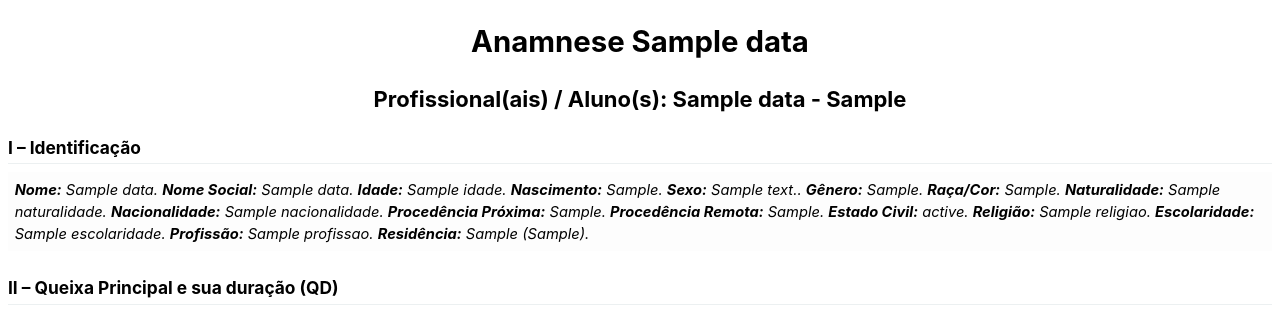
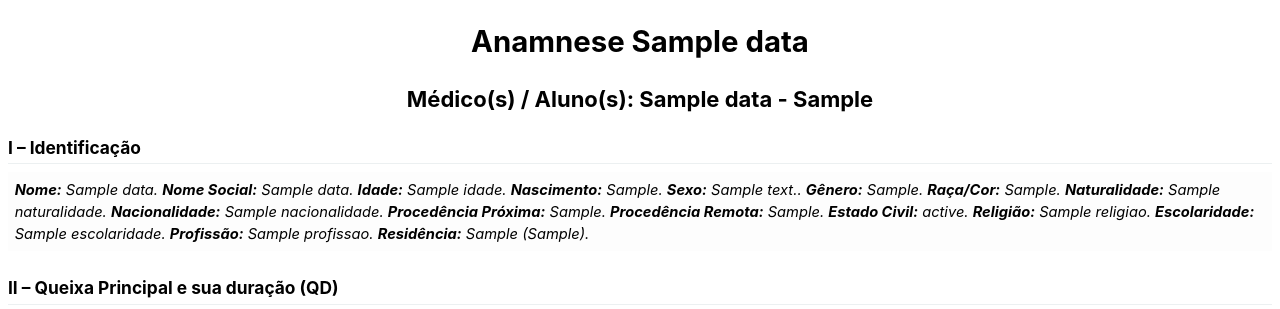
Before and after one commit to GuiVasconcellos/Anamnese_Project, a Django app: template generator/templates/generator/pdf_template.html in a window 1280 px wide. Shown: the top 309 px of the page. Run offline with Django 5.2, Linux system fonts and the light colour scheme; the template is opened without the code that fills it: most values are stand-ins (such as "Sample title", 1, 10 or a date in 2020).

Commit message:
Código Final

```diff
--- a/generator/forms.py
+++ b/generator/forms.py
@@ -6,7 +6,7 @@ class AnamneseForm(forms.Form):
     # ==========================
     hospital_name = forms.CharField(label="Nome do Hospital", max_length=200, required=True)
     data_aten = forms.CharField(label="Data do Atendimento", max_length=50, required=True)
-    aluno_names = forms.CharField(label="Profissional(ais) / Aluno(s)", max_length=300, required=True)
+    aluno_names = forms.CharField(label="Médico(s) / Aluno(s)", max_length=300, required=True)
 
     # ==========================
     # I. IDENTIFICAÇÃO
--- a/generator/templates/generator/home.html
+++ b/generator/templates/generator/home.html
@@ -38,8 +38,7 @@
                 preencher as abas do formulário automaticamente.
             </p>
             <div class="form-group">
-                <textarea id="ai-raw-text" class="form-control" rows="12"
-                    placeholder="Ex: Paciente João da Silva, 45 anos, relata dor no peito há 2 dias..."></textarea>
+                <textarea id="ai-raw-text" class="form-control" rows="12"></textarea>
             </div>
             <div id="ai-status" style="margin-top: 1rem; font-weight: bold; color: green; display: none;">
                 <span class="spinner-border spinner-border-sm" role="status" aria-hidden="true"></span>
--- a/generator/templates/generator/pdf_template.html
+++ b/generator/templates/generator/pdf_template.html
@@ -77,11 +77,10 @@
 <body>
     <div style="text-align: center; color: black">
         <h1>Anamnese {{ data.hospital_name }}</h1>
-        <h2><strong>Profissional(ais) / Aluno(s):</strong> {{ data.aluno_names }} - {{ data.data_aten }}
+        <h2><strong>Médico(s) / Aluno(s):</strong> {{ data.aluno_names }} - {{ data.data_aten }}
         </h2>
     </div>
 
-    <!-- I. IDENTIFICAÇÃO -->
     <div class="section">
         <div class="section-title">I – Identificação</div>
         <div class="narrative">
```
